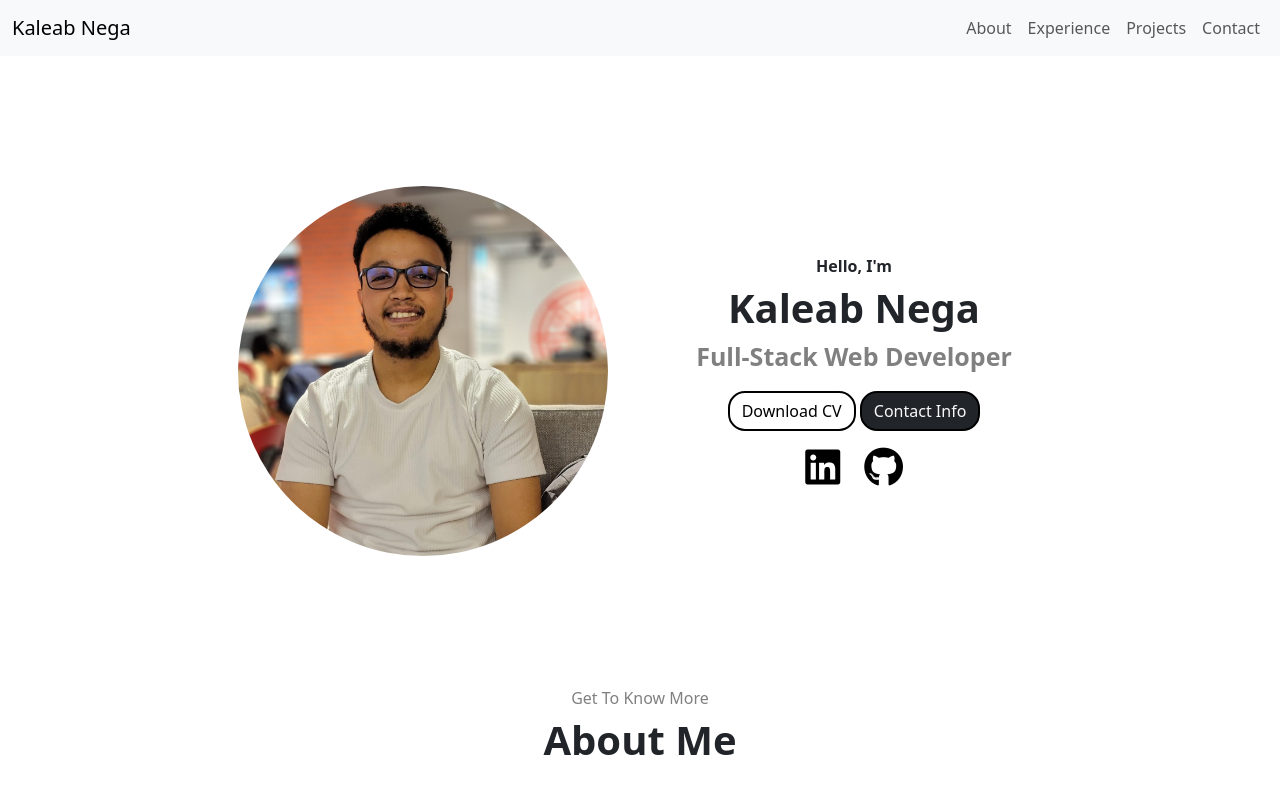
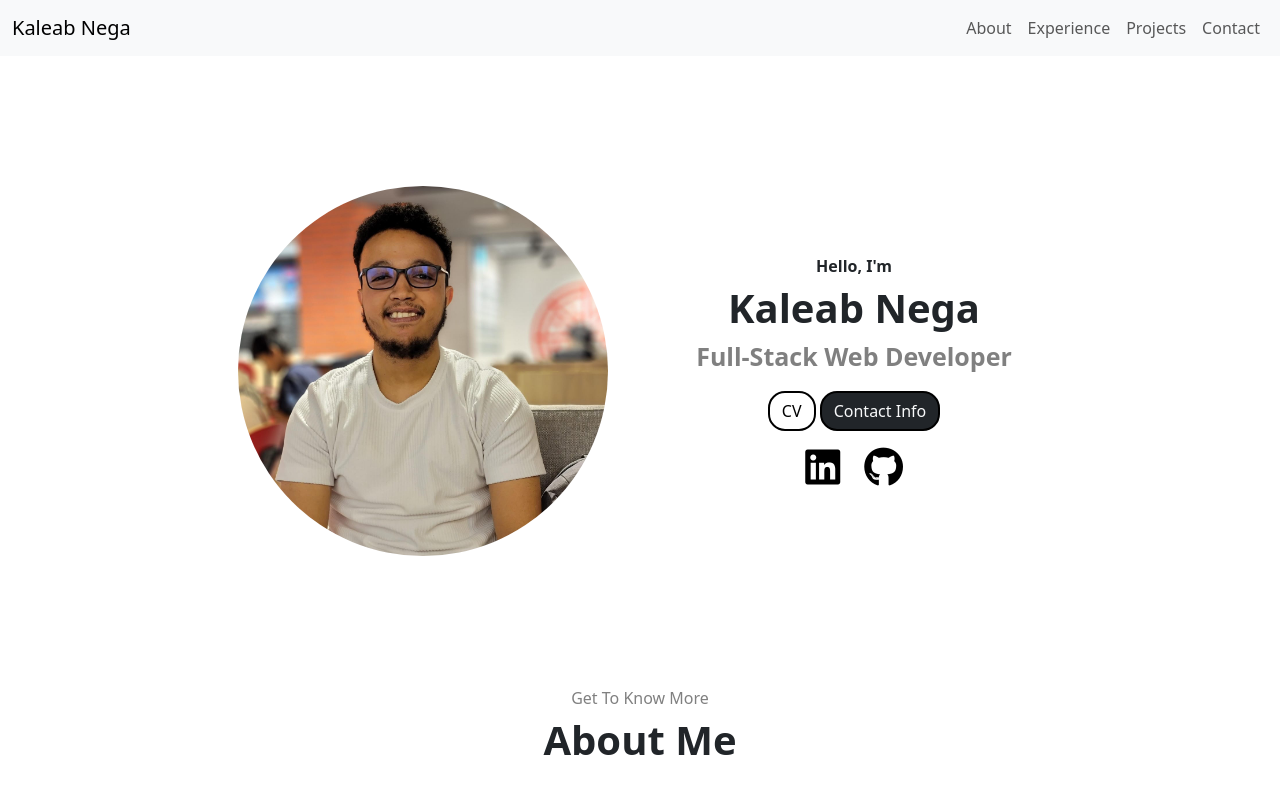
Before and after one commit to kaleabnega/Kaleab-Nega, a plain HTML site: page index.html in a window 1280 px wide. Shown: the top 800 px of the page. Drawn offline with nearby package versions, Linux system fonts and the light colour scheme.

Commit message:
Added files

```diff
--- a/index.html
+++ b/index.html
@@ -61,13 +61,20 @@
                 <div class="my-name">Kaleab Nega</div>
                 <div class="my-profession mb-3">Full-Stack Web Developer</div>
                 <div class="d-grid gap-2 d-md-block mb-3">
-                    <button class="cv-button btn border-black border-2" type="button"><a href="" class="link-body-emphasis link-offset-2 link-underline-opacity-0">Download CV</a></button>
-                    <button class="contact-button btn btn-dark border-black border-2" type="button"><a href="#contact" class="link-body-emphasis link-offset-2 link-underline-opacity-0 text-light">Contact
-                    Info</a></button>
+                    <button class="cv-button btn border-black border-2" type="button"><a
+                            href="https://heyzine.com/flip-book/19046891da.html"
+                            class="link-body-emphasis link-offset-2 link-underline-opacity-0">CV</a></button>
+                    <button class="contact-button btn btn-dark border-black border-2" type="button"><a href="#contact"
+                            class="link-body-emphasis link-offset-2 link-underline-opacity-0 text-light">Contact
+                            Info</a></button>
                 </div>
                 <div class="linkedin-github-container d-flex justify-content-center gap-4">
-                    <button><a href="https://www.linkedin.com/in/kaleab-nega-a92743248/" class="link-body-emphasis link-offset-2 link-underline-opacity-0"><i class="fa-brands fa-linkedin"></i></a></button>
-                    <button><a href="https://github.com/KaleabNega" class="link-body-emphasis link-offset-2 link-underline-opacity-0"><i class="fa-brands fa-github"></i></a></button>
+                    <button><a href="https://www.linkedin.com/in/kaleab-nega-a92743248/"
+                            class="link-body-emphasis link-offset-2 link-underline-opacity-0"><i
+                                class="fa-brands fa-linkedin"></i></a></button>
+                    <button><a href="https://github.com/KaleabNega"
+                            class="link-body-emphasis link-offset-2 link-underline-opacity-0"><i
+                                class="fa-brands fa-github"></i></a></button>
 
                 </div>
             </div>
```
